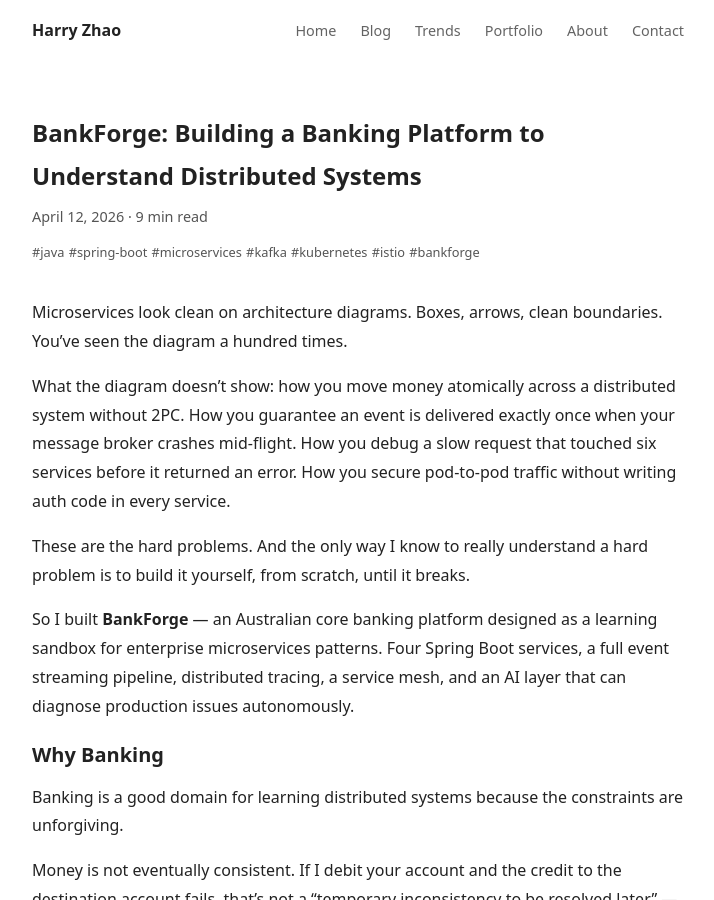
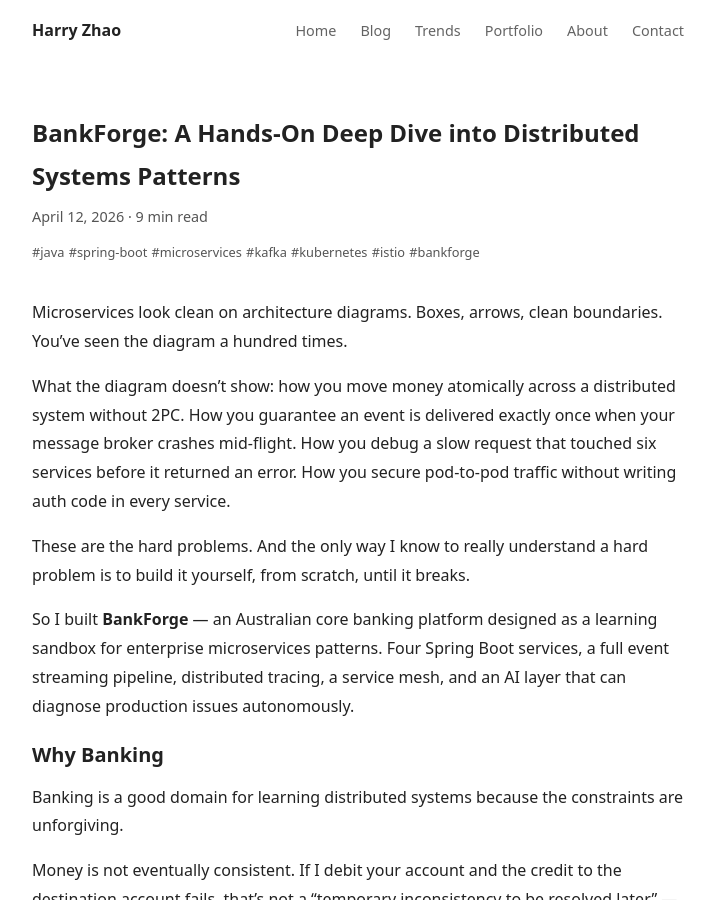
Before and after one commit to Harry-Zhao-AU/harry-zhao-au.github.io, a Jekyll site: the page built from _posts/2026-04-12-bankforge-why-i-built-an-enterprise-banking-platform.md, in a window 1280 px wide and 900 px high. Shown: the whole window, without its empty margins (282-996 px from the left). Built offline with Jekyll 4.4.1, drawn with Linux system fonts in a browser that asks for light colours.

Commit message:
fix BankForge post title

```diff
--- a/_posts/2026-04-12-bankforge-why-i-built-an-enterprise-banking-platform.md
+++ b/_posts/2026-04-12-bankforge-why-i-built-an-enterprise-banking-platform.md
@@ -1,6 +1,6 @@
 ---
 layout: post
-title: "BankForge: Building a Banking Platform to Understand Distributed Systems"
+title: "BankForge: A Hands-On Deep Dive into Distributed Systems Patterns"
 date: 2026-04-12
 categories: [engineering]
 tags: [java, spring-boot, microservices, kafka, kubernetes, istio, bankforge]
```
